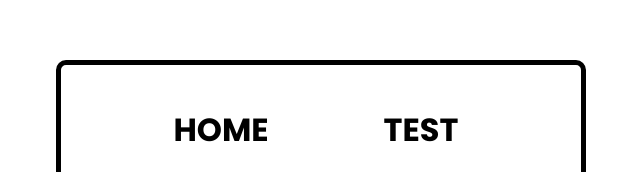
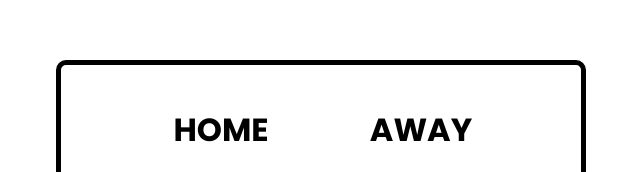
Before and after one commit to smartrader1/scoreboard, a website built with Vite: page index.html in a window 1280 px wide. Shown: the part 144-316 px from the top of the page, 319-959 px from the left. Built offline with nearby package versions, Linux system fonts and the light colour scheme.

Commit message:
Update index.html

```diff
--- a/index.html
+++ b/index.html
@@ -18,7 +18,7 @@
                             </div>
                 </div>
                 <div>
-                    <h1>TEST</h1>
+                    <h1>AWAY</h1>
                         <div id="guestscore"></div>
                             <div class = "scores">
                                 <div id="guest1" onclick = "addone1()">+1</div>
```
